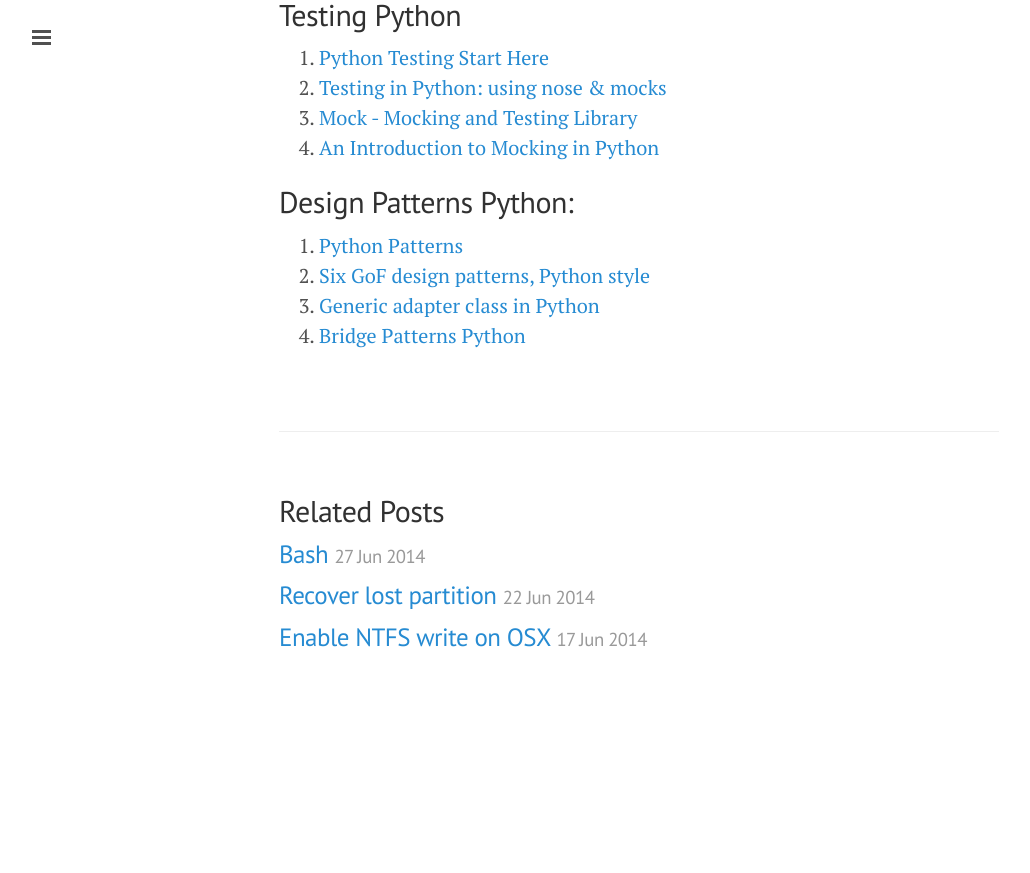
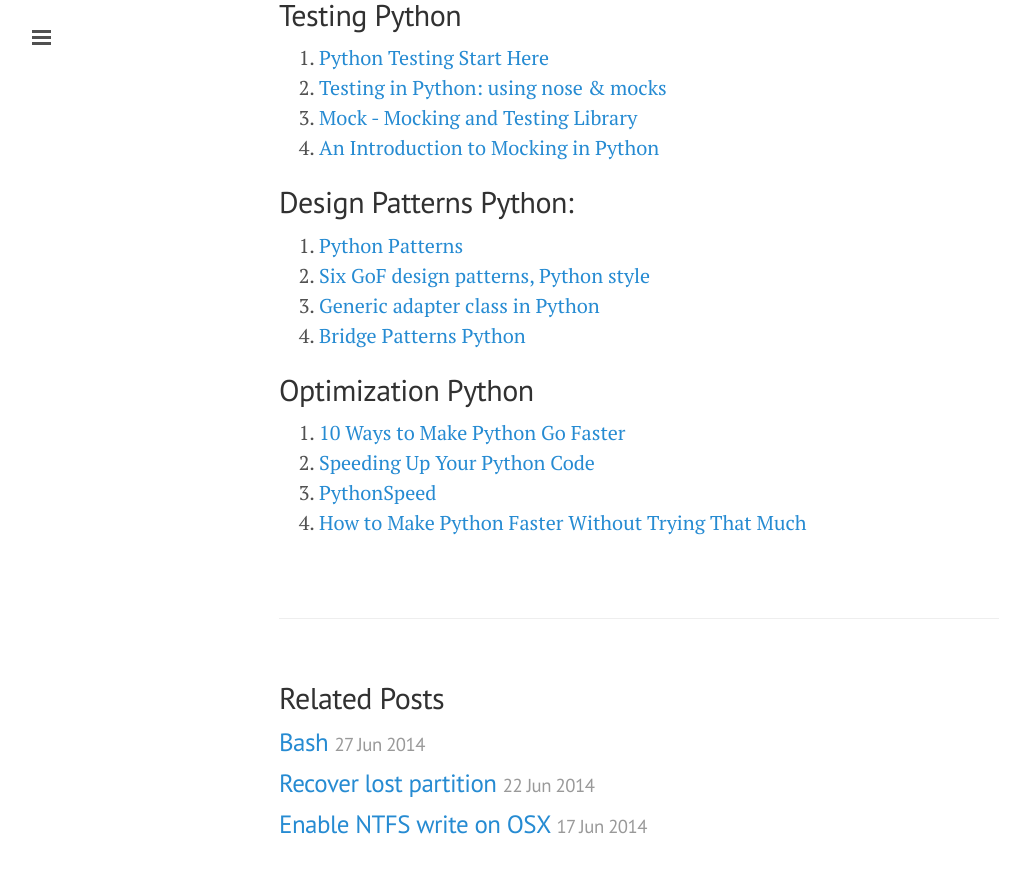
Before and after one commit to ibotdotout/ibotdotout.github.io, a Jekyll site: the page built from _posts/2014-06-08-python.md, in a window 1280 px wide and 900 px high, scrolled down 3275 px. Shown: the top 873 px of the window, without its empty margins (1-1031 px from the left). Built offline with Jekyll 4.4.1, drawn with Linux system fonts in a browser that asks for light colours; Markdown is read by kramdown in place of the engine named in the settings; before the commit the page ends 3988 px from its top, so only the background shows below that.

Commit message:
update optimization topic in post/python

```diff
--- a/_posts/2014-06-08-python.md
+++ b/_posts/2014-06-08-python.md
@@ -131,3 +131,9 @@ permalink: python
 2. [Six GoF design patterns, Python style](http://ginstrom.com/scribbles/2007/10/08/design-patterns-python-style/)
 3. [Generic adapter class in Python](http://ginstrom.com/scribbles/2008/11/06/generic-adapter-class-in-python/)
 4. [Bridge Patterns Python](http://en.wikibooks.org/wiki/Computer_Science_Design_Patterns/Bridge_Pattern#Python)
+
+## Optimization Python
+1. [10 Ways to Make Python Go Faster](http://ianwitham.wordpress.com/2009/12/18/making-python-programs-run-faster/)
+2. [Speeding Up Your Python Code](http://maxburstein.com/blog/speeding-up-your-python-code/)
+3. [PythonSpeed](https://wiki.python.org/moin/PythonSpeed)
+4. [How to Make Python Faster Without Trying That Much](http://lukauskas.co.uk/articles/2014/02/12/how-to-make-python-faster-without-trying-that-much/)
```
